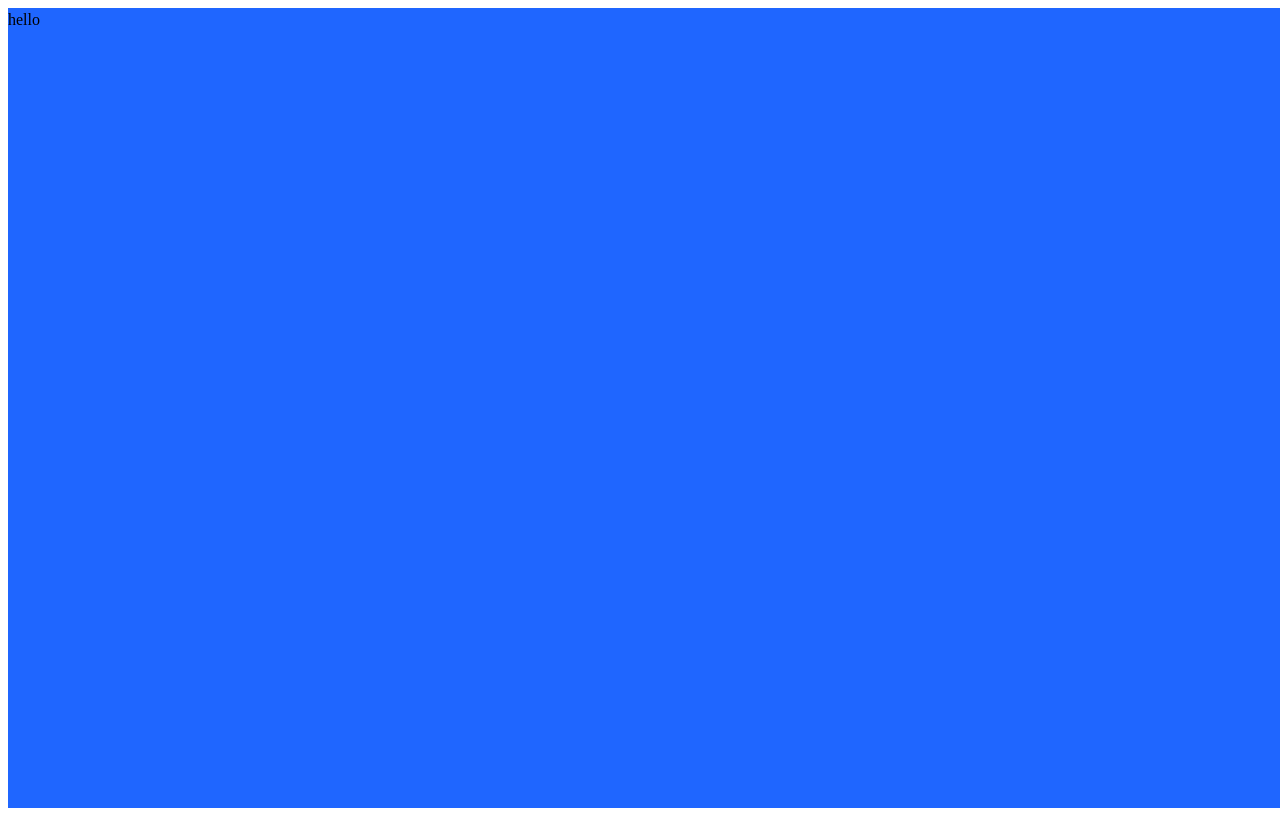
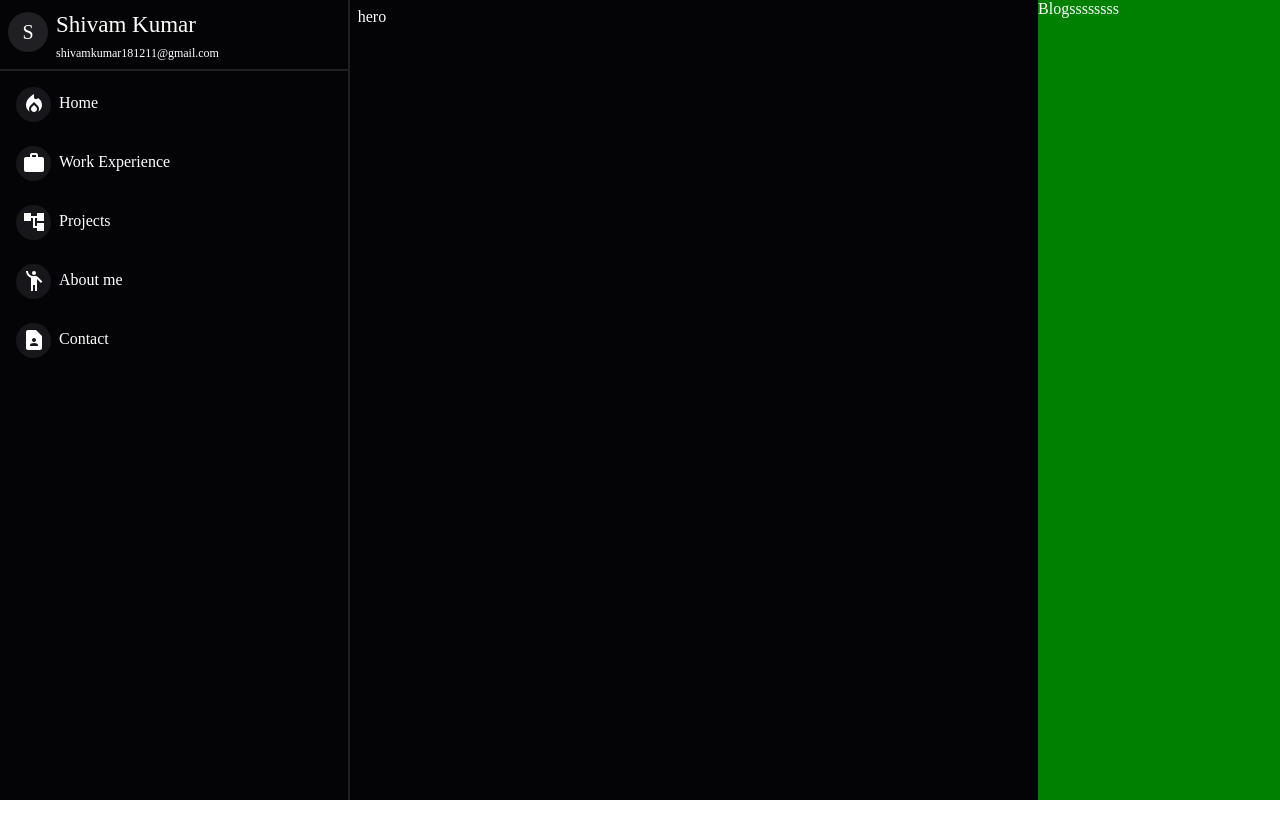
Before and after one commit to shivam30072/scoreboard, a Next.js app: page / in a window 1280 px wide. Built offline with nearby package versions, Linux system fonts and the light colour scheme.

Commit message:
navigation bar components

```diff
--- a/pages/_app.js
+++ b/pages/_app.js
@@ -1,5 +1,6 @@
 import { ThemeProvider } from "@mui/material/styles";
 import theme from "@/src/theme";
+import "../src/global.css";
 
 export default function App({ Component, pageProps }) {
   return (
--- a/pages/index.js
+++ b/pages/index.js
@@ -1,9 +1,20 @@
+import Blogs from "@/src/components/Blogs";
+import HeroSection from "@/src/components/HeroSection";
+import NavigationBar from "@/src/components/NavigationBar";
 import { Box, Typography } from "@mui/material";
 
 export default function Home() {
   return (
-    <Box height={"100vh"} width={"100vw"} bgcolor={"secondary.main"}>
-      <Typography>hello</Typography>
+    <Box display={"flex"} minHeight={"100vh"} bgcolor={"primary.dark"}>
+      <Box flexGrow={0.4} height={"100vh"}>
+        <NavigationBar />
+      </Box>
+      <Box flexGrow={2}>
+        <HeroSection />
+      </Box>
+      <Box flexGrow={0.5} bgcolor={"green"}>
+        <Blogs />
+      </Box>
     </Box>
   );
 }
--- /dev/null
+++ b/src/Lists/NavItems.js
@@ -0,0 +1,34 @@
+import { Avatar, Box, Typography } from "@mui/material";
+import React from "react";
+
+const NavItems = ({ header, Icon }) => {
+  return (
+    <Box
+      display={"flex"}
+      mb={3}
+      sx={{
+        cursor: "pointer",
+        "&:hover": {
+          backgroundColor: "primary.light",
+          borderRadius: "5px",
+        },
+      }}
+    >
+      <Avatar
+        sx={{
+          width: 35,
+          height: 35,
+          bgcolor: "primary.lighter",
+          //   border: "2px solid blue",
+        }}
+      >
+        <Icon color="primary" />
+      </Avatar>
+      <Typography ml={1} mt={0.5}>
+        {header}
+      </Typography>
+    </Box>
+  );
+};
+
+export default NavItems;
--- /dev/null
+++ b/src/components/Blogs.js
@@ -0,0 +1,8 @@
+import { Box } from "@mui/material";
+import React from "react";
+
+const Blogs = () => {
+  return <Box color={"white"}>Blogssssssss</Box>;
+};
+
+export default Blogs;
--- /dev/null
+++ b/src/components/HeroSection.js
@@ -0,0 +1,12 @@
+import { Box } from "@mui/material";
+import React from "react";
+
+const HeroSection = () => {
+  return (
+    <Box p={1} color={"white"}>
+      hero
+    </Box>
+  );
+};
+
+export default HeroSection;
--- /dev/null
+++ b/src/components/NavigationBar.js
@@ -0,0 +1,75 @@
+import { Avatar, Box, Typography } from "@mui/material";
+import React from "react";
+import LocalFireDepartmentIcon from "@mui/icons-material/LocalFireDepartment";
+import WorkIcon from "@mui/icons-material/Work";
+import AccountTreeIcon from "@mui/icons-material/AccountTree";
+import EmojiPeopleIcon from "@mui/icons-material/EmojiPeople";
+import ContactPageIcon from "@mui/icons-material/ContactPage";
+import NavItems from "../Lists/NavItems";
+
+const navItems = [
+  {
+    id: 0,
+    header: "Home",
+    icon: LocalFireDepartmentIcon,
+  },
+  {
+    id: 1,
+    header: "Work Experience",
+    icon: WorkIcon,
+  },
+  {
+    id: 2,
+    header: "Projects",
+    icon: AccountTreeIcon,
+  },
+  {
+    id: 3,
+    header: "About me",
+    icon: EmojiPeopleIcon,
+  },
+  {
+    id: 4,
+    header: "Contact",
+    icon: ContactPageIcon,
+  },
+];
+
+const NavigationBar = () => {
+  return (
+    <Box
+      color={"white"}
+      display={"flex"}
+      flexDirection={"column"}
+      borderRight={"2px solid #1f1f24"}
+      height={"inherit"}
+    >
+      <Box
+        pl={1}
+        pt={1}
+        pb={1}
+        borderBottom={"2px solid #1f1f24"}
+        display={"flex"}
+      >
+        <Avatar sx={{ bgcolor: "primary.light", marginTop: "4px" }}>S</Avatar>
+        <Box>
+          <Typography
+            sx={{ fontSize: "23px", marginLeft: "8px" }} // backgroundColor: "red"
+          >
+            Shivam Kumar
+          </Typography>
+          <span style={{ fontSize: "12px", marginLeft: "8px" }}>
+            shivamkumar181211@gmail.com
+          </span>
+        </Box>
+      </Box>
+      <Box mt={2} pl={2}>
+        {navItems.map((item) => (
+          <NavItems key={item.id} header={item.header} Icon={item.icon} />
+        ))}
+      </Box>
+    </Box>
+  );
+};
+
+export default NavigationBar;
--- /dev/null
+++ b/src/global.css
@@ -0,0 +1,5 @@
+html, body{
+    padding: 0px;
+    margin: 0px;
+    box-sizing: border-box;
+}
```
